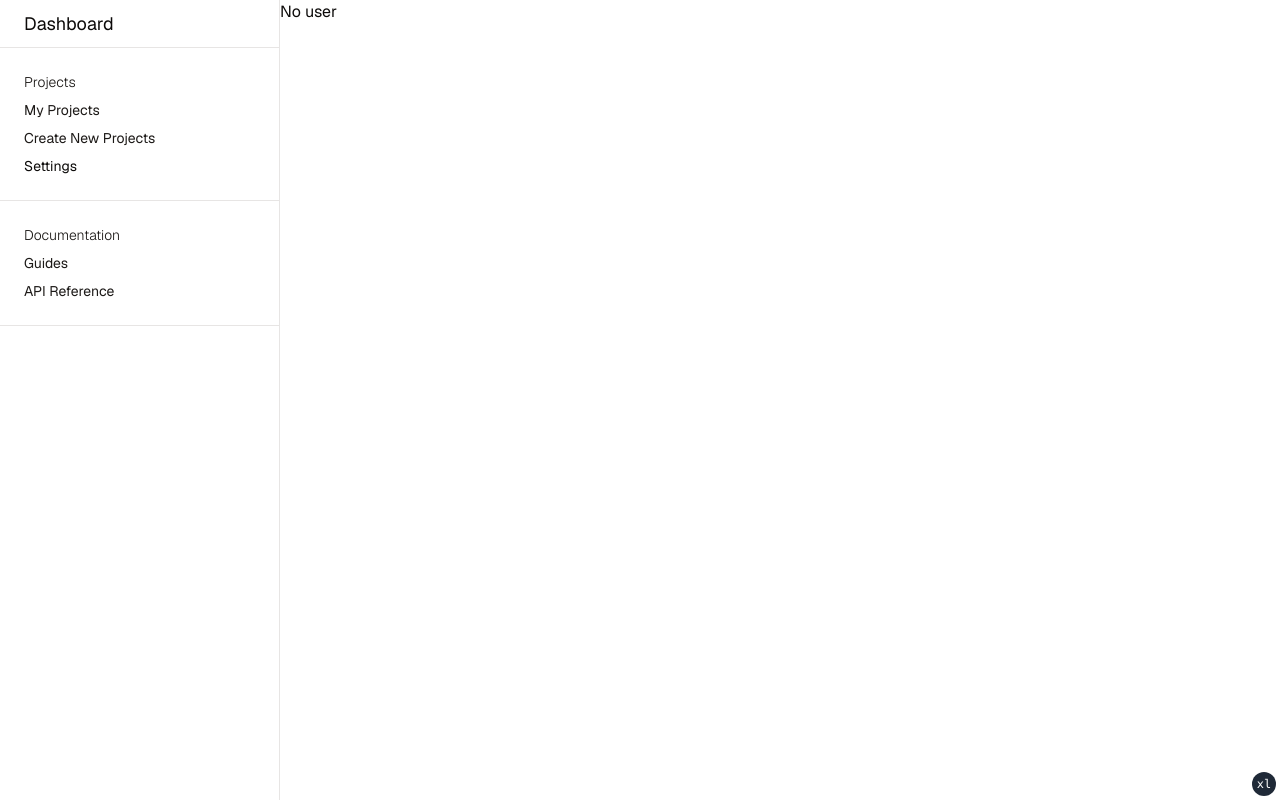
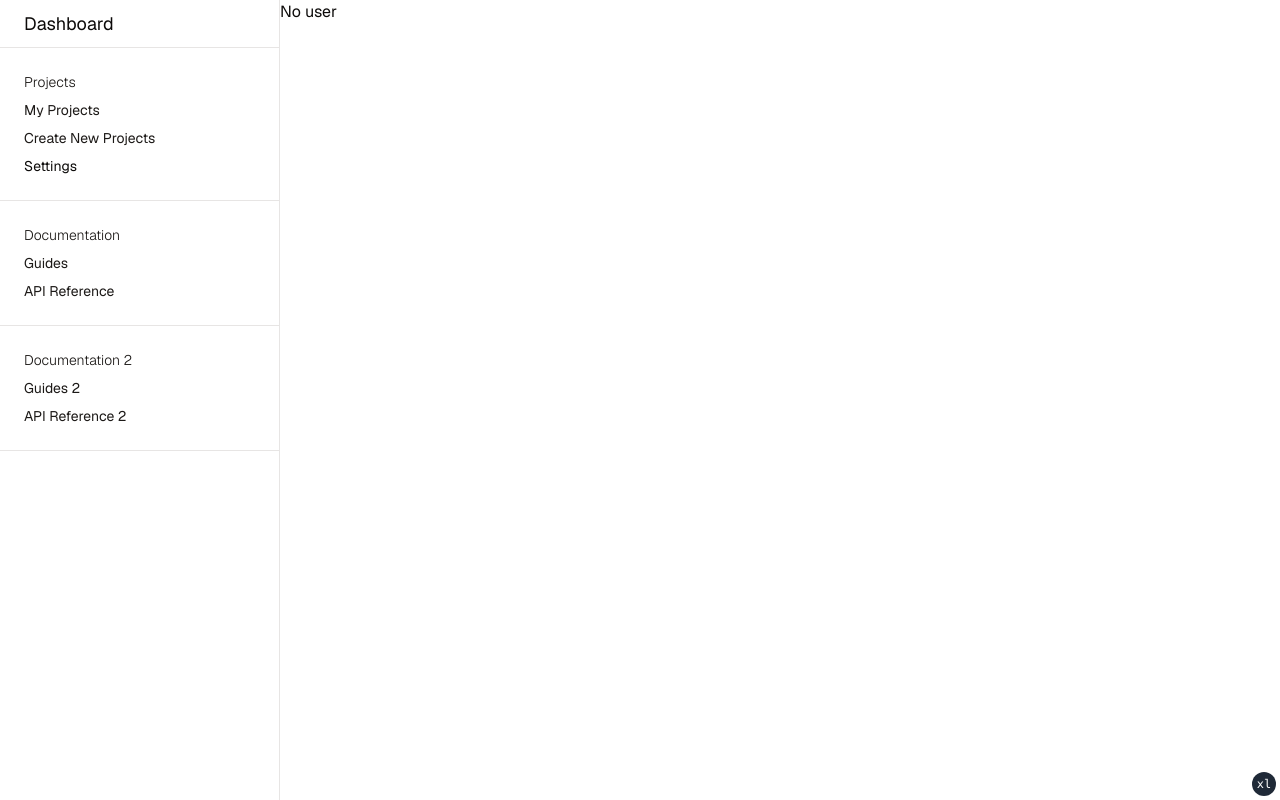
Before and after one commit to SarangKumar/Project-Sphere, a Next.js app: page /dashboard/settings in a window 1280 px wide. Built offline with nearby package versions, Linux system fonts and the light colour scheme; no server answers.

Commit message:
minor changes in ui dashboard

```diff
--- a/src/components/dashboad/dashboard-navbar.tsx
+++ b/src/components/dashboad/dashboard-navbar.tsx
@@ -26,7 +26,7 @@ const DashboardNavbar = async ({ title }: { title: string }) => {
             name={user.name}
             email={user.email}
             image={user.image}
-            size="base"
+            size="sm"
           />
         </header>
       </div>
--- a/src/components/dashboad/sidebar/dashboard-sidebar.tsx
+++ b/src/components/dashboad/sidebar/dashboard-sidebar.tsx
@@ -27,7 +27,7 @@ const DashboardSidebar = ({ className }: { className?: string }) => {
       <h3 className="flex h-12 items-center truncate border-b px-6 text-lg text-foreground">
         Dashboard
       </h3>
-      <div className="block flex-1 text-xs md:text-sm">
+      <div className="block flex-1 overflow-y-auto text-sm">
         {dashboardNavbarLinks.map((sectionLink) => (
           <menu
             className="space-y-2 border-b p-4 md:p-6"
--- a/src/constants/index.tsx
+++ b/src/constants/index.tsx
@@ -50,6 +50,19 @@ export const dashboardNavbarLinks = [
       },
       {
         title: "API Reference",
+        href: "/docs/api",
+      },
+    ],
+  },
+  {
+    name: "Documentation 2",
+    links: [
+      {
+        title: "Guides 2",
+        href: "/docs/guides",
+      },
+      {
+        title: "API Reference 2",
         href: "/docs/api",
       },
     ],
```
